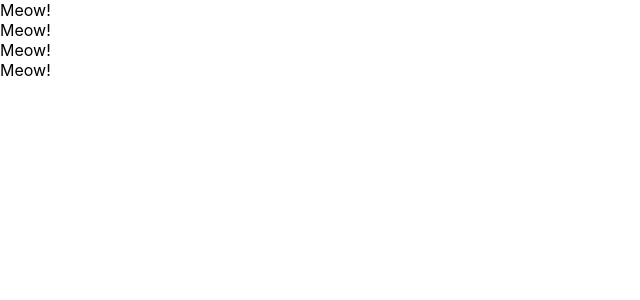
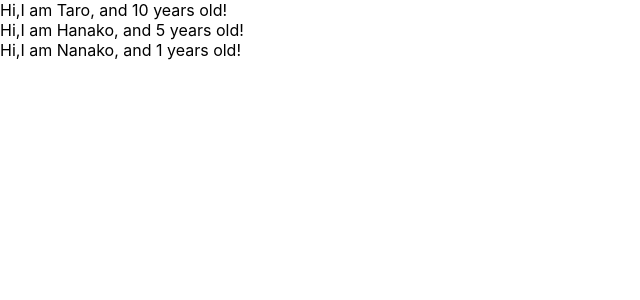
Before and after one commit to daiki01240/react_test, a React (Create React App) app: page / in a window 1280 px wide. Shown: the top 300 px of the page, without its empty margins (0-640 px from the left). Built offline with nearby package versions, Linux system fonts and the light colour scheme.

Commit message:
study props

```diff
--- a/src/App.js
+++ b/src/App.js
@@ -1,31 +1,27 @@
 import React from 'react';
 
-// class App extends Component {
-//   render() {
-
-//    return (
-//    <React.Fragment>
-//    <label htmlFor="bar">bar</label>
-//    <input type="text" onChange={() => {console.log("I am clicked")}} />
-//        </React.Fragment>
-//    );
-//     }
-// }
-
 const App = () => {
+  const profiles = [
+    {  name: "Taro" , age:10},
+    { name: "Hanako", age: 5 },
+    { name: "Nanako"},
+  ]
     return (
     <div>
-        <Cat />
-        <Cat />
-        <Cat />
-        <Cat />
-    </div>
-
-    )
+      {
+        profiles.map((profile, index) => {
+          return <User name={profile.name} age={profile.age} key={index}/>
+        })
+      }
+      </div>
+      )
     }
 
-const Cat = () => {
-  return <div>Meow!</div>;
+const User = (props) => {
+  return <div>Hi,I am {props.name}, and {props.age} years old!</div>;
 };
 
+User.defaultProps = {
+  age:1
+}
 export default App;
```
Also changed, not shown: 1 other file (tests, documents, lock files or other folders).
